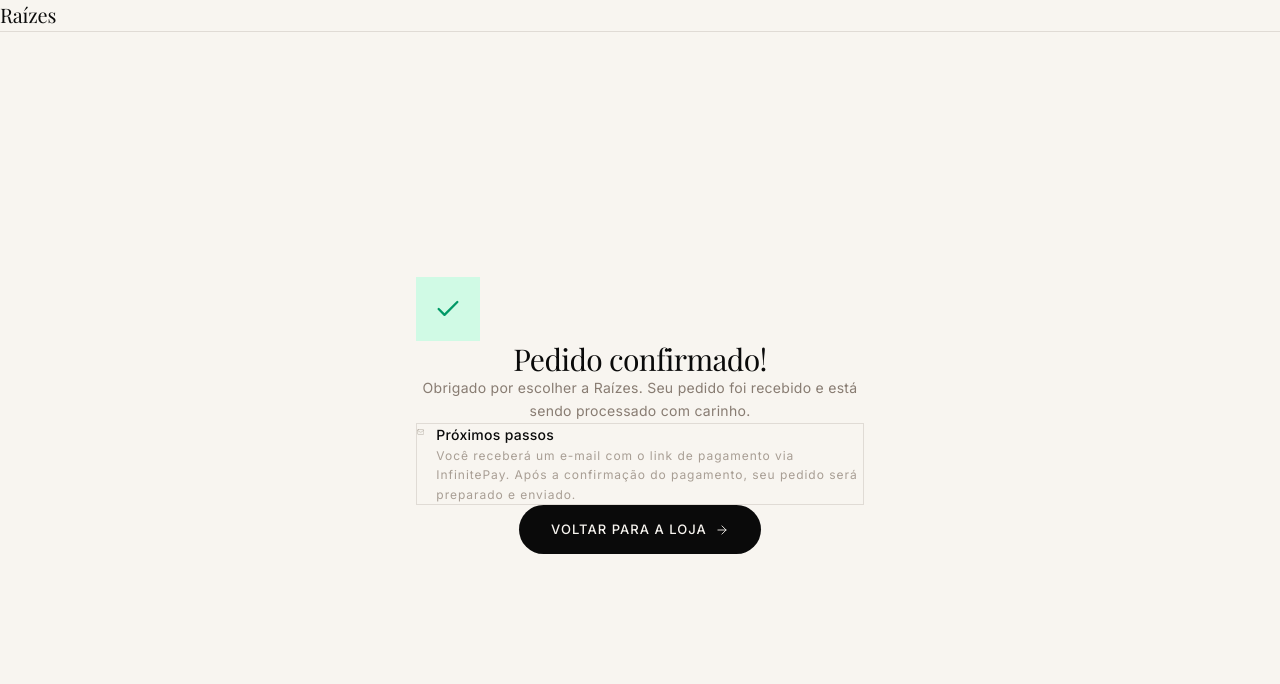
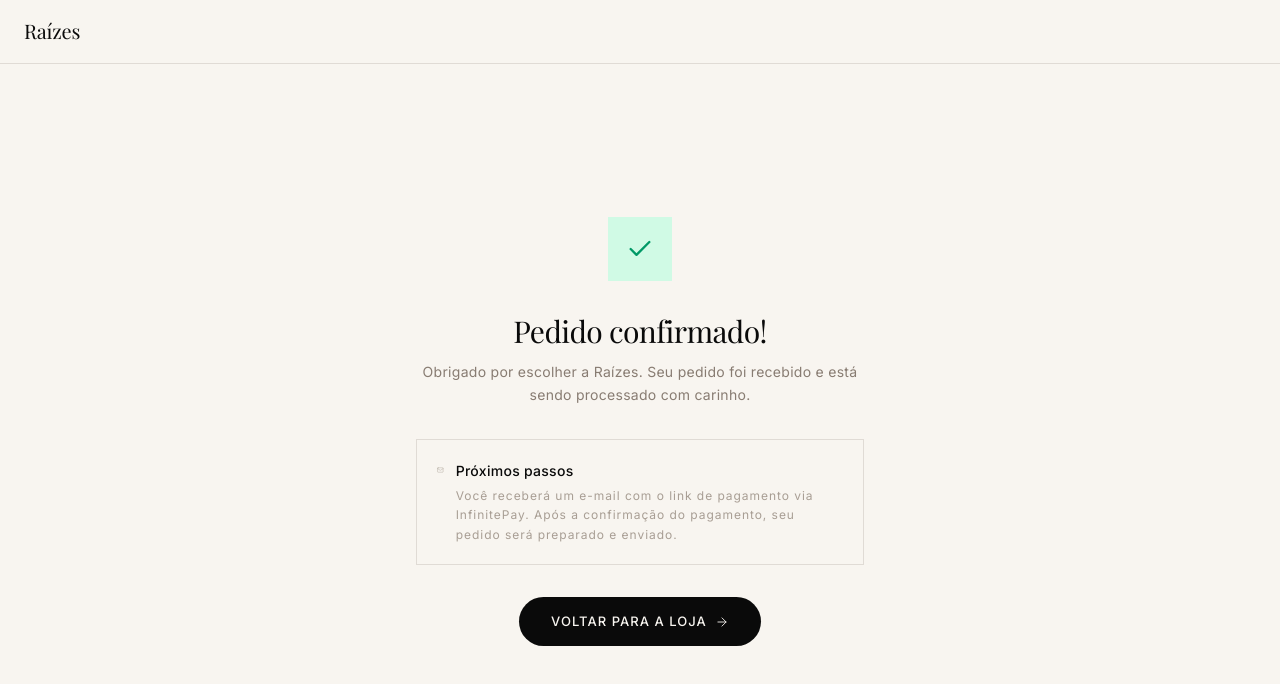
Before and after one commit to raizesoficialvendas-ROV/raizes-ecommerce, a Next.js app: page /checkout/confirmacao in a window 1280 px wide. Shown: the top 684 px of the page. Built offline with nearby package versions, Linux system fonts and the light colour scheme.

Commit message:
fix(css): move reset para @layer base — corrige todos os utilitários py-*/px-*/margin do Tailwind

```diff
--- a/app/globals.css
+++ b/app/globals.css
@@ -39,10 +39,15 @@
 }
 
 /* --- Base Resets & Typography --- */
-*, *::before, *::after {
-  box-sizing: border-box;
-  padding: 0;
-  margin: 0;
+/* IMPORTANTE: Este reset deve estar dentro de @layer base para que os utilitários
+   do Tailwind (@layer utilities) tenham prioridade sobre ele na cascata CSS.
+   Sem isso, "padding: 0" unlayered derrota todas as classes py-*, px-*, etc. */
+@layer base {
+  *, *::before, *::after {
+    box-sizing: border-box;
+    padding: 0;
+    margin: 0;
+  }
 }
 
 html {
```
